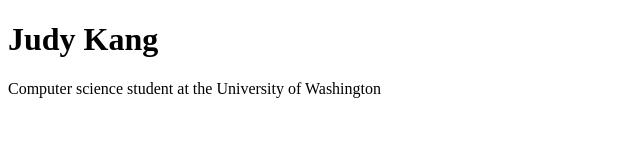
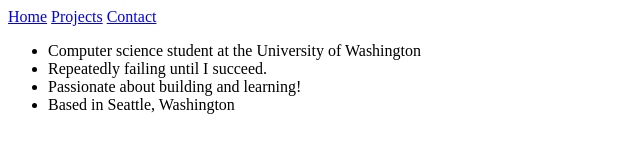
Before and after one commit to judyks/judyks.github.io, a plain HTML site: page index.html in a window 1280 px wide. Shown: the whole page, without its empty margins (0-640 px from the left). Drawn offline with Linux system fonts and the light colour scheme.

Commit message:
front page

```diff
--- a/index.html
+++ b/index.html
@@ -1,7 +1,22 @@
 <!DOCTYPE html>
 <html>
+  <head>
+    <div class="nav">
+      <a class="active" href="#home">Home</a>
+      <a href="#projects">Projects</a>
+      <a href="#contact">Contact</a>
+    </div>
+    <title>Judy Kang</title>
+  </head>
   <body>
-    <h1>Judy Kang</h1>
-    <p>Computer science student at the University of Washington</p>
+    <ul>
+      <li>Computer science student at the University of Washington</li>
+      <li>Repeatedly failing until I succeed.</li>
+      <li>Passionate about building and learning! </li>
+      <li>Based in Seattle, Washington</li>
+    <ul>
+
+
+
   </body>
 </html>
```
